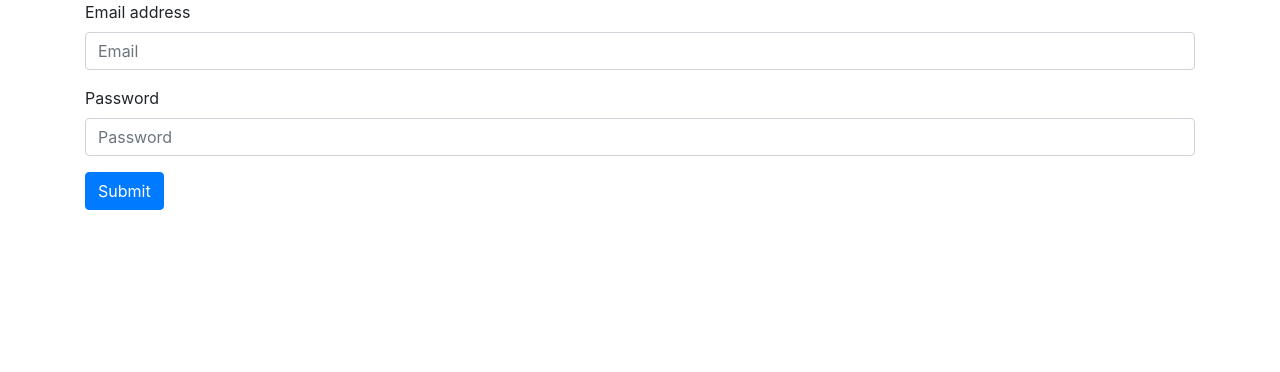
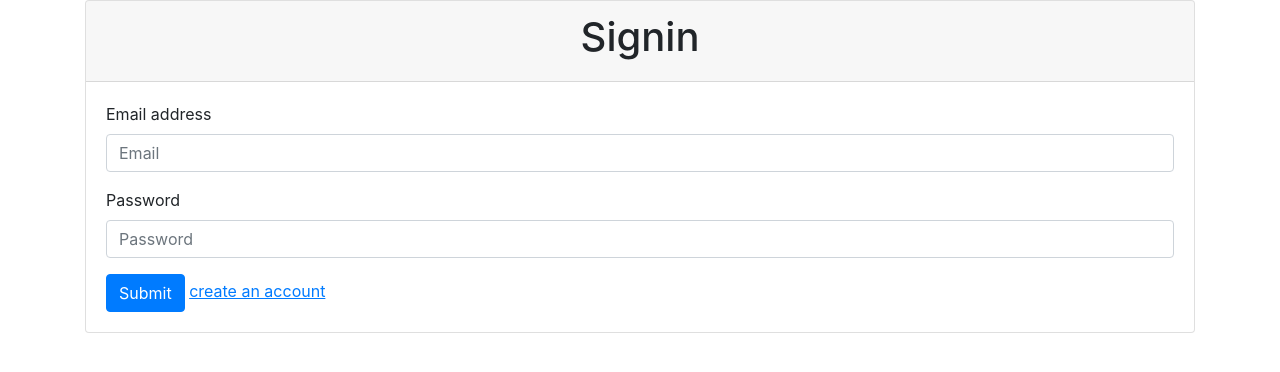
Before and after one commit to bhagyajbijukumar/flask-quick-start, a Flask app: page /login in a window 1280 px wide. Shown: the top 372 px of the page. Run offline with Flask 2, Linux system fonts and the light colour scheme.

Commit message:
added style for login and signup

```diff
--- a/templates/login.html
+++ b/templates/login.html
@@ -5,17 +5,26 @@
 {% block content %}
 
 <div class="container">
-    <form action="", method="POST">
-        <div class="form-group">
+    <div class="card">
+        <div class="card-header text-center">
+            <h1 class=>Signin</h1>
+        </div>
+        <div class="card-body">
+        <form action="" , method="POST">
+            <div class="form-floating mb-3">
                 <label>Email address</label>
                 <input type="email" class="form-control" id="email" name="email" placeholder="Email ">
             </div>
-        <div class="form-group">
+            <div class="form-floating mb-3">
                 <label>Password</label>
                 <input type="password" class="form-control" id="password" name="password" placeholder="Password">
             </div>
             <input class="btn btn-primary" type="submit" value="Submit">
+            <a href="{{ url_for("user.signup") }}"><u>create an account<u></a>
         </form>
     </div>
+    </div>
+</div>
+
 
 {% endblock %}
```
Also changed, not shown: templates/signup.html (+9 -1 lines). Lines whose indentation alone changed are shown as unchanged.
